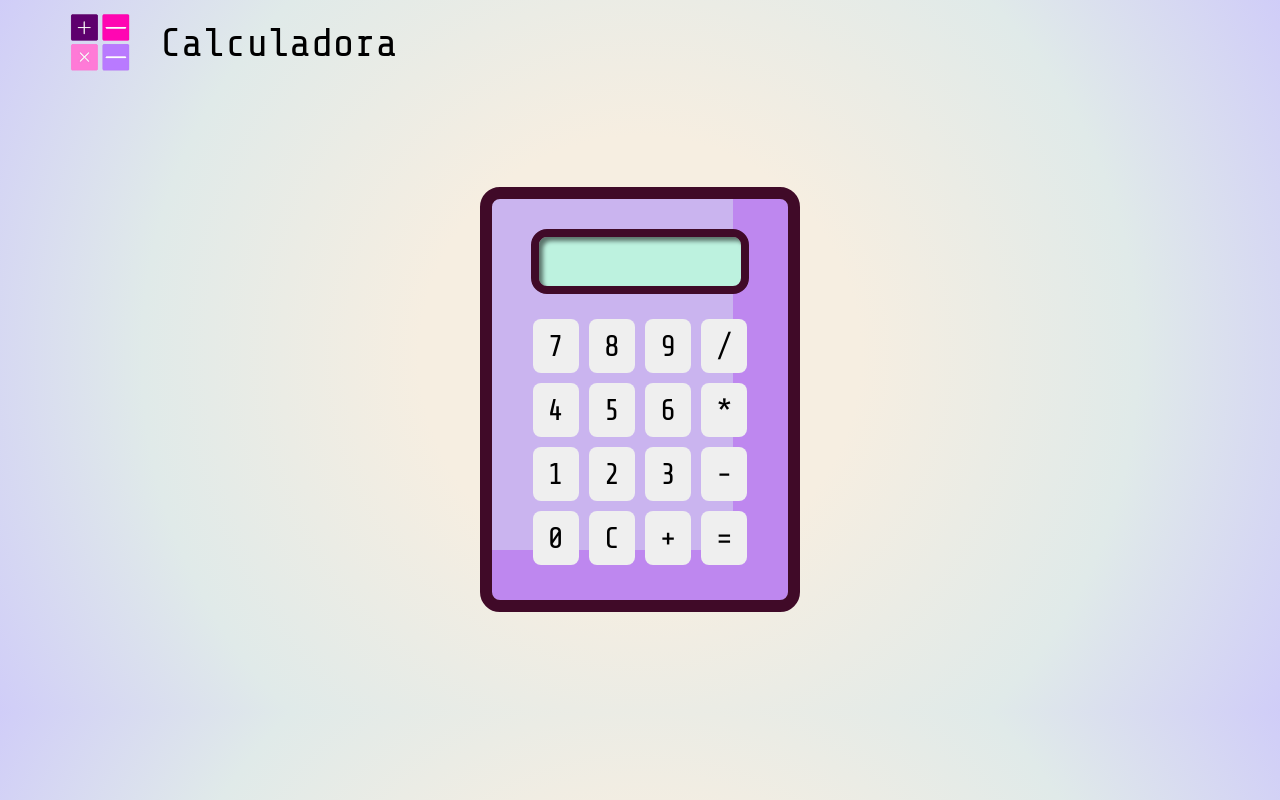
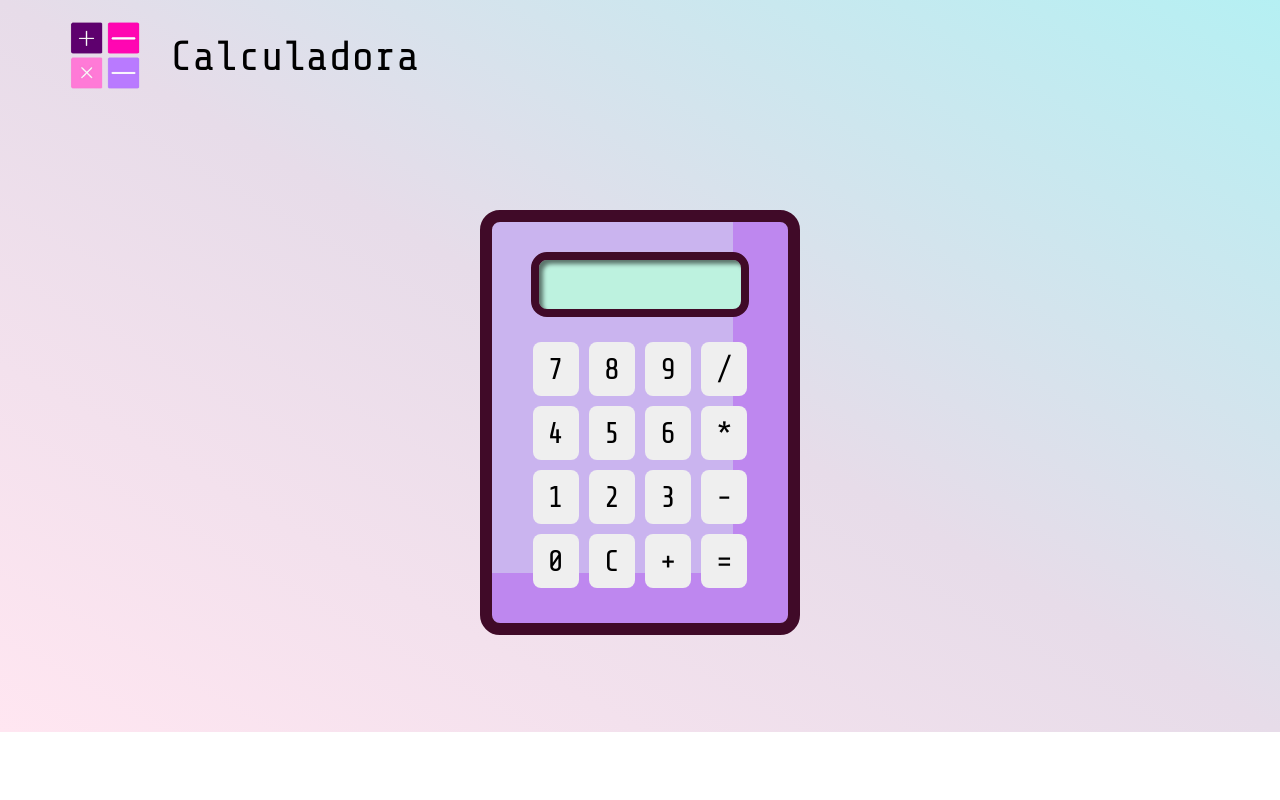
Before and after one commit to gabicerqueira/Orienta-o, a plain HTML site: page 02/index.html in a window 1280 px wide. Drawn offline with Linux system fonts and the light colour scheme.

Commit message:
Término
terminei o site

```diff
--- a/02/style.css
+++ b/02/style.css
@@ -1,4 +1,4 @@
-*{
+* {
     border: 0;
     margin: 0;
     padding: 0;
@@ -15,67 +15,68 @@
     src: url(fonts/ShareTechMono-Regular.ttf);
 }
 
-body{
-background: radial-gradient(circle, rgba(246,238,225,1) 30%, rgba(224,234,233,1) 68%, rgba(208,205,248,1) 100%);
+body {
+    background: linear-gradient(to top right, #FFE6F1, #E7DCE9, #B5F0F3);
+    background-repeat: no-repeat;
 }
 
-main{
+main {
     display: flex;
     justify-content: center;
     align-items: center;
-    margin: 100px 0;
+    margin: 97px 0;
 }
 
-.calculadora{
+.calculadora {
     background-color: #CAB4EF;
     text-align: center;
     padding: 30px;
     width: 320px;
-    box-shadow: inset -35px -30px 0px 20px  #BE87EF;
+    box-shadow: inset -35px -30px 0px 20px #BE87EF;
     border: 12px solid #400A28;
     border-radius: 20px;
 }
 
-button{
+button {
     font: 400 30px 'Share', sans-serif;
     padding: 10px 15px;
     margin: 5px 3px;
     border-radius: 8px;
 }
 
-input{
+input {
     background-color: #BDF2DF;
     width: 218px;
     height: 65px;
     border: 8px solid #400A28;
     border-radius: 16px;
-    box-shadow: inset 4px 4px 4px 0px  #00000085;
+    box-shadow: inset 4px 4px 4px 0px #00000085;
     padding: 10px;
     padding-top: 15px;
     font: 400 22px 'Share', sans-serif;
     text-align: right;
 }
 
-.teclado{
+.teclado {
     margin-top: 20px;
 }
 
-header{
+header {
     /* box-shadow: 4px 4px 4px 0px  #00000085; */
-    padding: 12px 0;
+    padding: 20px 0;
 }
 
-.container-header{
+.container-header {
     display: flex;
     align-items: center;
     flex-direction: row;
 }
 
-header img{
-    width: 60px;
+header img {
+    width: 70px;
     margin: 0 30px 0 70px;
 }
 
-h1{
-    font: 500 40px 'Share', sans-serif;
+h1 {
+    font: 500 42px 'Share', sans-serif;
 }
```
